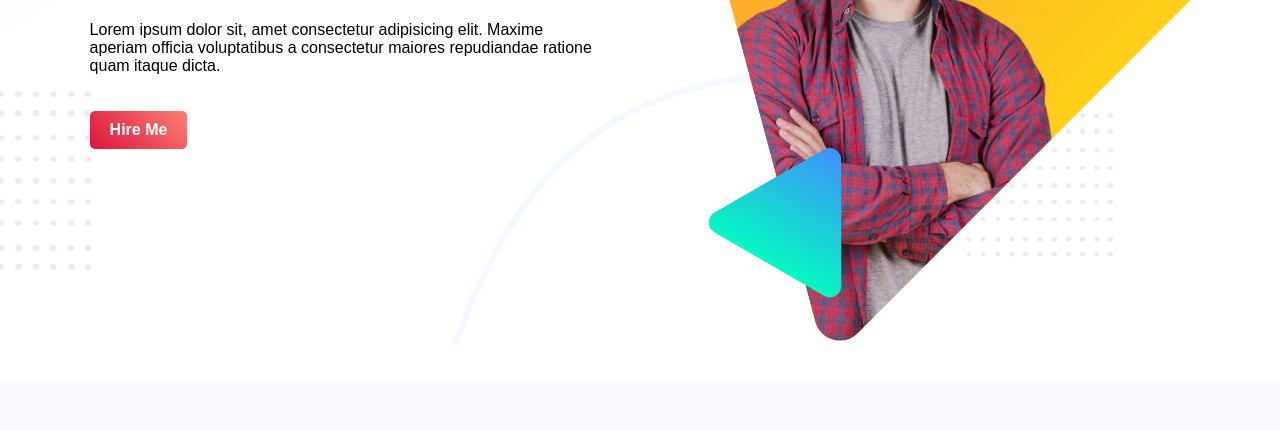
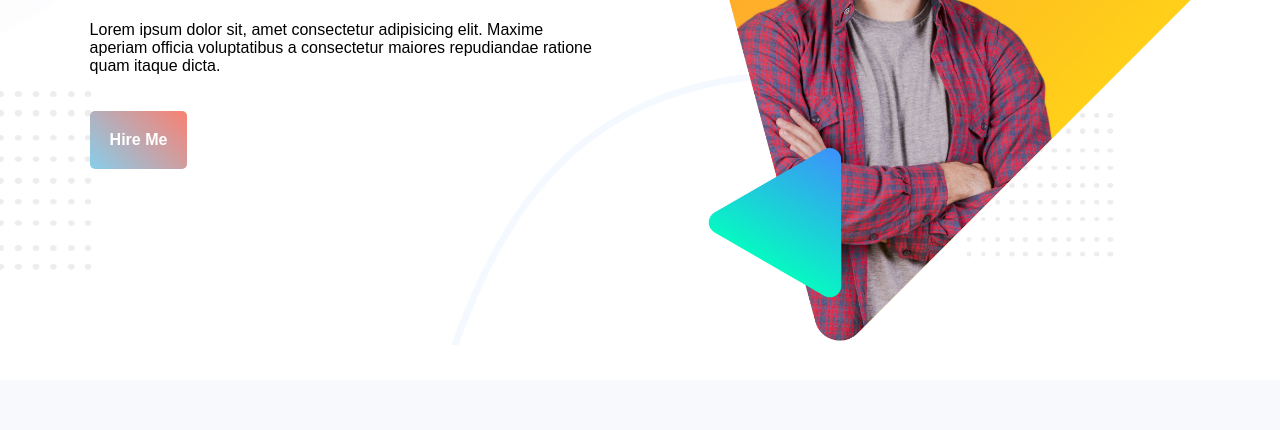
Before and after one commit to abdullahalmamun60/personal-website, a plain HTML site: page index.html in a window 1280 px wide. In both pictures the pointer is over the link "Hire Me". Shown: the part 370-800 px from the top of the page. Drawn offline with Linux system fonts and the light colour scheme.

Commit message:
new push

```diff
--- a/style.css
+++ b/style.css
@@ -35,6 +35,18 @@ h2{
     font-weight: 600;
     background-image: linear-gradient(45deg, crimson,salmon);
     display: inline-block;
+}
+.hire:hover{
+    margin-top: 20px;
+    color: white;
+    background-color: skyblue;
+    text-decoration: none;
+    padding: 20px 20px;
+    border-radius: 5px;
+    font-weight: 600;
+    background-image: linear-gradient(45deg,skyblue,salmon);
+    display: inline-block;
+
 }
 .page-one{
     background-image: url(header-bg.png);
```
